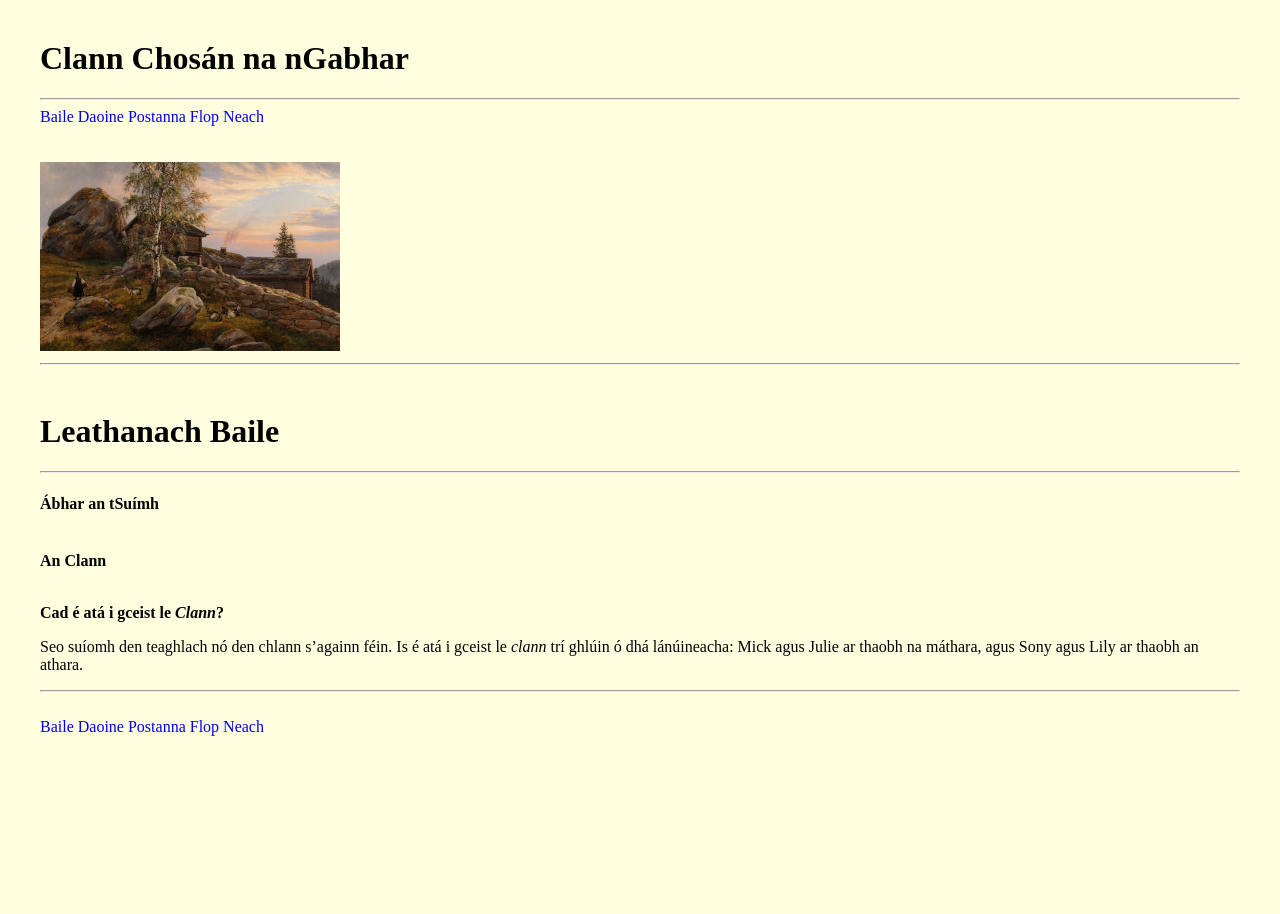
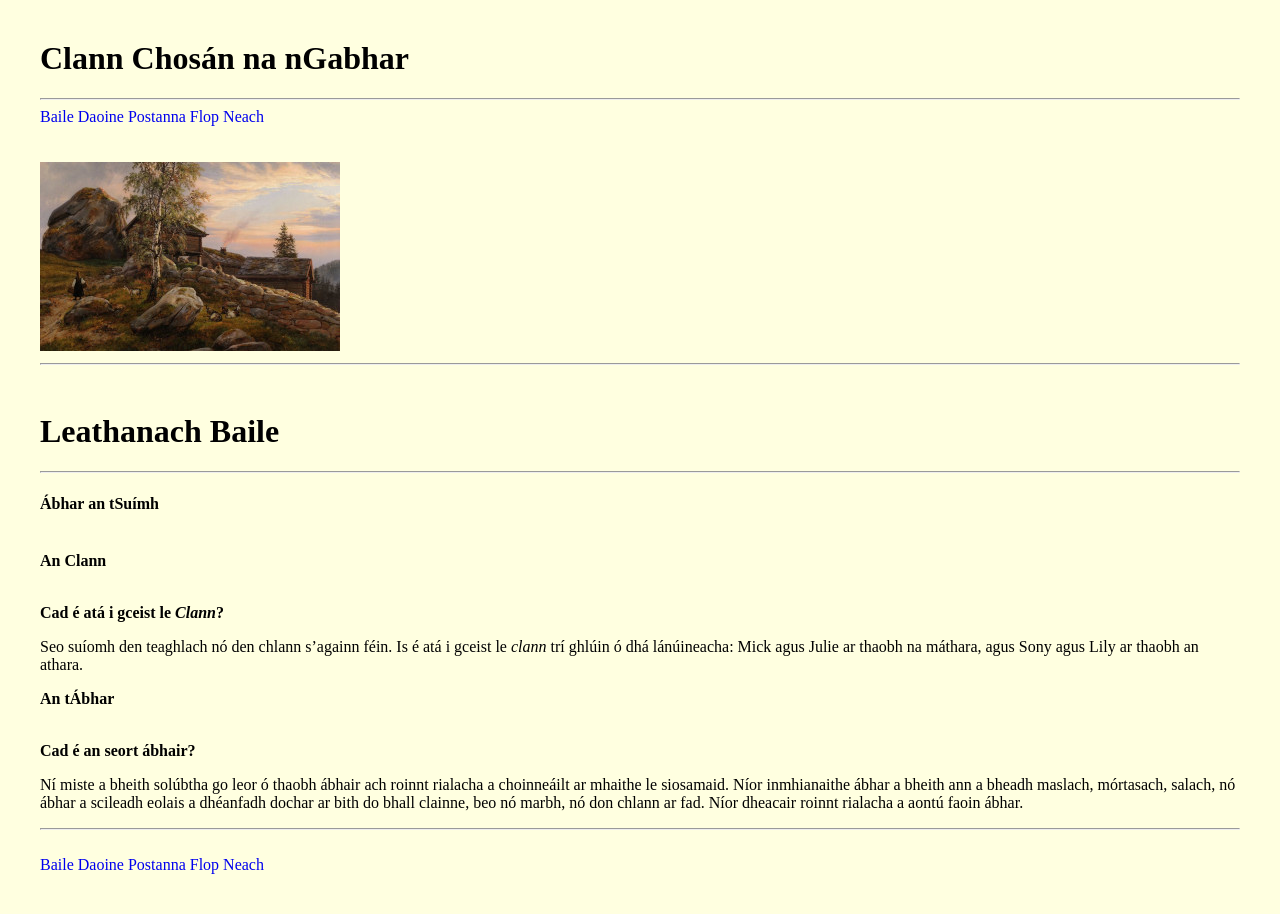
Before and after one commit to pmcu/clann, a Jekyll site: the page built from index.html, in a window 1280 px wide. Built offline with Jekyll 4.4.1, drawn with Linux system fonts in a browser that asks for light colours.

Commit message:
clann fix

```diff
--- a/_data/baile.yml
+++ b/_data/baile.yml
@@ -5,3 +5,17 @@
   atá i gceist le *clann* trí ghlúin ó dhá lánúineacha:
   Mick agus Julie ar thaobh na máthara, agus
   Sony agus Lily ar thaobh an athara. "
+
+
+- ceann: "An tÁbhar"
+  fceann: "Cad é an seort ábhair?"
+  lucht: "
+Ní miste a bheith solúbtha go leor ó
+thaobh ábhair ach roinnt rialacha a choinneáilt
+ar mhaithe le siosamaid.  Níor inmhianaithe ábhar
+a bheith ann a bheadh maslach, mórtasach, salach,
+nó ábhar a scileadh eolais a dhéanfadh dochar ar
+bith do bhall clainne, beo nó marbh, nó don chlann
+ar fad. Níor dheacair roinnt rialacha a aontú faoin
+ábhar.
+"
```
